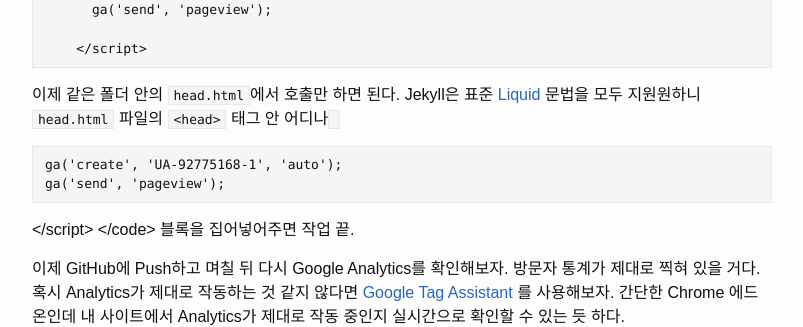
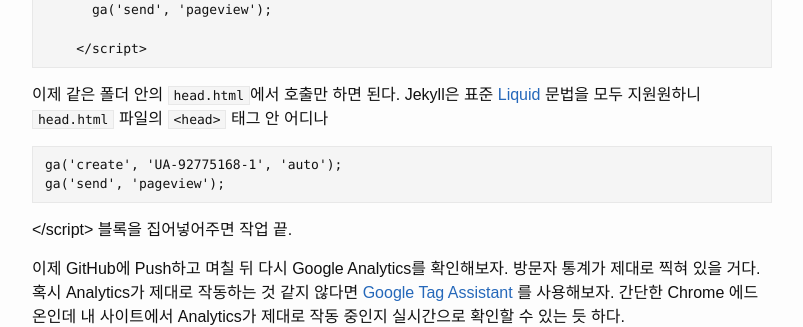
Before and after one commit to kycfeel/kycfeel.github.io, a Jekyll site: the page built from _posts/2017-03-03-Google-Analytics로-GitHub-페이지-분석하기.md, in a window 1280 px wide. Shown: the part 839-1166 px from the top of the page, without its empty margins (238-1041 px from the left). Built offline with Jekyll 4.4.1, drawn with Linux system fonts in a browser that asks for light colours.

Commit message:
bug fixed

````diff
--- a/_posts/2017-03-03-Google-Analytics로-GitHub-페이지-분석하기.md
+++ b/_posts/2017-03-03-Google-Analytics로-GitHub-페이지-분석하기.md
@@ -34,6 +34,6 @@
     </script>
   ```
 
-이제 같은 폴더 안의 `head.html`에서 호출만 하면 된다. Jekyll은 표준 [Liquid](https://github.com/Shopify/liquid) 문법을 모두 지원원하니 `head.html` 파일의 `<head>` 태그 안 어디나 <code>{% include google_analytics.html %}</code> 블록을 집어넣어주면 작업 끝.
+이제 같은 폴더 안의 `head.html`에서 호출만 하면 된다. Jekyll은 표준 [Liquid](https://github.com/Shopify/liquid) 문법을 모두 지원원하니 `head.html` 파일의 `<head>` 태그 안 어디나     {% include google_analytics.html %}     블록을 집어넣어주면 작업 끝.
 
 이제 GitHub에 Push하고 며칠 뒤 다시 Google Analytics를 확인해보자. 방문자 통계가 제대로 찍혀 있을 거다. 혹시 Analytics가 제대로 작동하는 것 같지 않다면 [Google Tag Assistant](https://get.google.com/tagassistant/?utm_source=google.com&utm_medium=notif_referral&utm_campaign=TRAFFIC_ANALYSIS_RECOMMENDATION) 를 사용해보자. 간단한 Chrome 에드온인데 내 사이트에서 Analytics가 제대로 작동 중인지 실시간으로 확인할 수 있는 듯 하다.
````
